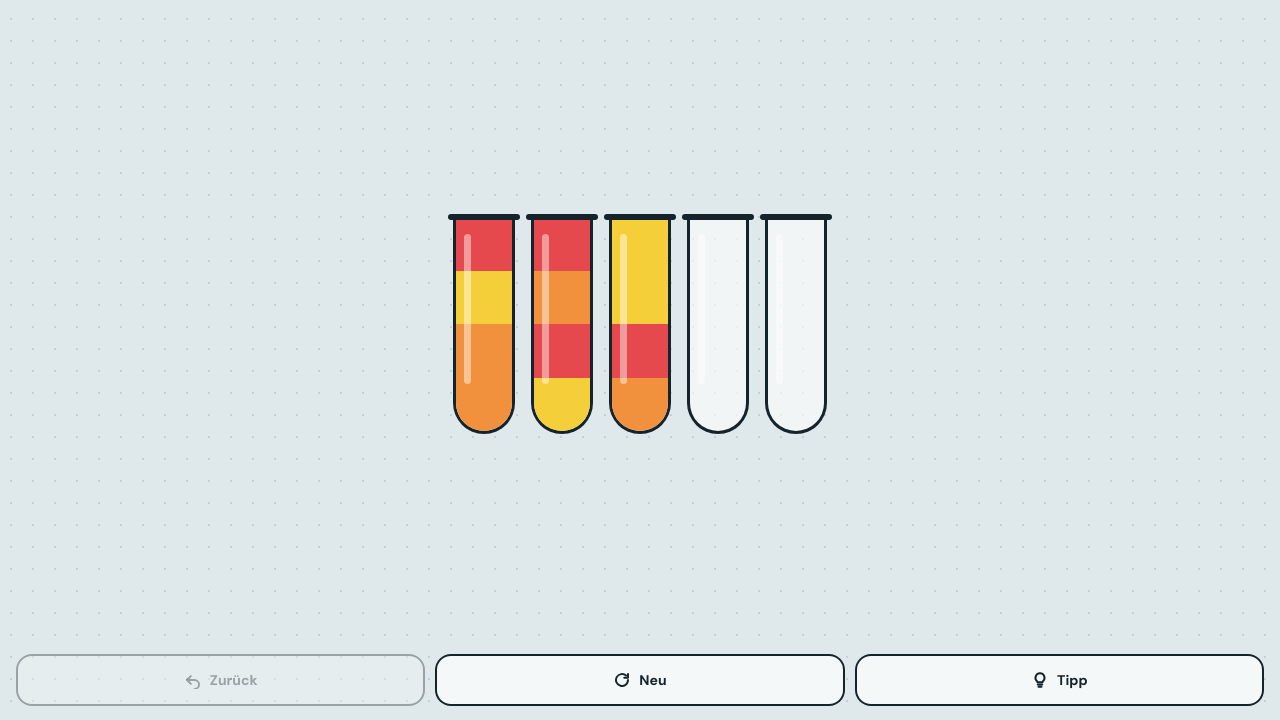
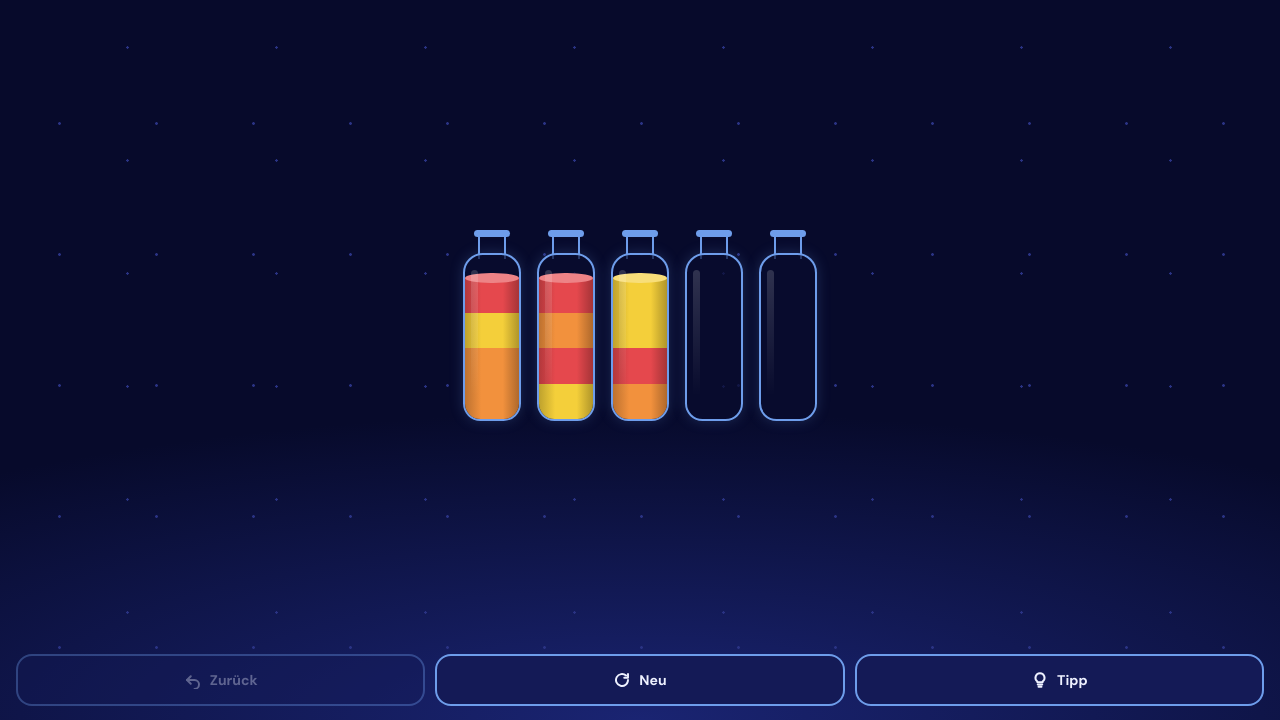
Before and after one commit to flickroll/pipetta, a plain HTML site: page index.html in a window 1280 px wide. Shown: the part 80-800 px from the top of the page. Drawn offline with Linux system fonts and the light colour scheme; a web font is replaced by a local one.

Commit message:
Restyle as dark glass bottles with glossy liquid
Night-blue backdrop, bottle shape with neck and rim, liquid surface on
the top layer, rows of up to five bottles.

Co-Authored-By: Claude Fable 5.2 <noreply@anthropic.com>
Claude-Session: https://claude.ai/code/session_01LED7vFzs4Ktw2mpEapNuVq

```diff
--- a/build.mjs
+++ b/build.mjs
@@ -8,10 +8,9 @@ const head = `<!doctype html>
 <meta name="viewport" content="width=device-width, initial-scale=1, maximum-scale=1, user-scalable=no, viewport-fit=cover">
 <meta name="apple-mobile-web-app-capable" content="yes">
 <meta name="mobile-web-app-capable" content="yes">
-<meta name="apple-mobile-web-app-status-bar-style" content="default">
+<meta name="apple-mobile-web-app-status-bar-style" content="black-translucent">
 <meta name="apple-mobile-web-app-title" content="Pipetta">
-<meta name="theme-color" content="#DFE8EA" media="(prefers-color-scheme: light)">
-<meta name="theme-color" content="#0F181D" media="(prefers-color-scheme: dark)">
+<meta name="theme-color" content="#070A2B">
 <style>:root{padding:env(safe-area-inset-top,0px) 0 env(safe-area-inset-bottom,0px);box-sizing:border-box;height:100%}body{margin:0}[hidden]{display:none!important}</style>
 </head>
 <body>
--- a/index.html
+++ b/index.html
@@ -5,10 +5,9 @@
 <meta name="viewport" content="width=device-width, initial-scale=1, maximum-scale=1, user-scalable=no, viewport-fit=cover">
 <meta name="apple-mobile-web-app-capable" content="yes">
 <meta name="mobile-web-app-capable" content="yes">
-<meta name="apple-mobile-web-app-status-bar-style" content="default">
+<meta name="apple-mobile-web-app-status-bar-style" content="black-translucent">
 <meta name="apple-mobile-web-app-title" content="Pipetta">
-<meta name="theme-color" content="#DFE8EA" media="(prefers-color-scheme: light)">
-<meta name="theme-color" content="#0F181D" media="(prefers-color-scheme: dark)">
+<meta name="theme-color" content="#070A2B">
 <style>:root{padding:env(safe-area-inset-top,0px) 0 env(safe-area-inset-bottom,0px);box-sizing:border-box;height:100%}body{margin:0}[hidden]{display:none!important}</style>
 </head>
 <body>
@@ -18,38 +17,33 @@
 <style>
 /* Layout: one fixed screen. Slim header (wordmark, level stepper, move count), the rack of tubes fills the middle, three thumb-reach actions at the bottom. */
 :root {
-  --bg: #DFE8EA;
-  --dot: #C3D0D4;
-  --panel: #F4F8F8;
-  --ink: #15242C;
-  --muted: #586B75;
-  --glass: rgba(255, 255, 255, .6);
-  --shine: rgba(255, 255, 255, .45);
-  --hatch-a: #9FB0B7;
-  --hatch-b: #B7C5CA;
-  --on-ink: #F4F8F8;
-  --scrim: rgba(21, 36, 44, .45);
+  --bg: #070A2B;
+  --glow: #1A2472;
+  --dot: #2A3384;
+  --panel: #141A56;
+  --ink: #EEF1FF;
+  --muted: #9AA4DA;
+  --rim: #6E9DEB;
+  --glass: rgba(9, 12, 46, .7);
+  --shine: rgba(255, 255, 255, .16);
+  --hatch-a: #262E72;
+  --hatch-b: #323B88;
+  --seal-a: #1D3767;
+  --seal-b: #26467F;
+  --on-ink: #0B0F3A;
+  --scrim: rgba(3, 5, 25, .72);
   --display: "Unbounded", "Avenir Next", "Segoe UI", sans-serif;
   --body: "DM Sans", -apple-system, "Helvetica Neue", Arial, sans-serif;
-}
-@media (prefers-color-scheme: dark) {
-  :root:not([data-theme="light"]) {
-    --bg: #0F181D; --dot: #1E2C33; --panel: #1A262D; --ink: #E6EFF1; --muted: #8DA0AA;
-    --glass: rgba(255, 255, 255, .07); --shine: rgba(255, 255, 255, .16);
-    --hatch-a: #33444D; --hatch-b: #41545E; --on-ink: #0F181D; --scrim: rgba(0, 0, 0, .6);
-    color-scheme: dark;
-  }
-}
-:root[data-theme="dark"] {
-  --bg: #0F181D; --dot: #1E2C33; --panel: #1A262D; --ink: #E6EFF1; --muted: #8DA0AA;
-  --glass: rgba(255, 255, 255, .07); --shine: rgba(255, 255, 255, .16);
-  --hatch-a: #33444D; --hatch-b: #41545E; --on-ink: #0F181D; --scrim: rgba(0, 0, 0, .6);
   color-scheme: dark;
 }
 
 html, body { height: 100%; }
 body {
-  background: var(--bg) radial-gradient(var(--dot) 1.2px, transparent 1.3px) 0 0 / 22px 22px;
+  background:
+    radial-gradient(var(--dot) 1px, transparent 1.4px) 11px 7px / 97px 131px,
+    radial-gradient(var(--dot) 1.3px, transparent 1.7px) 53px 71px / 149px 113px,
+    radial-gradient(120% 55% at 50% 100%, var(--glow), transparent 70%),
+    var(--bg);
   color: var(--ink);
   font-family: var(--body);
   display: flex; flex-direction: column;
@@ -91,22 +85,31 @@ button:focus-visible { outline: 3px solid var(--ink); outline-offset: 3px; }
   transform-origin: 50% 0;
   transition: transform .18s cubic-bezier(.3, .7, .3, 1);
 }
-.tube::before { /* lip */
-  content: ""; position: absolute; z-index: 2; top: -3px; left: -5px; right: -5px; height: 6px;
-  background: var(--ink); border-radius: 3px;
+.tube::before { /* rim of the neck */
+  content: ""; position: absolute; z-index: 2; top: 0; left: 19%; right: 19%; height: 7px;
+  background: var(--rim); border-radius: 4px;
+}
+.neck {
+  position: absolute; top: 4px; left: 26%; right: 26%; height: 13%; box-sizing: border-box;
+  border: 2.5px solid var(--rim); border-block: 0; background: var(--glass);
 }
 .glass {
-  position: absolute; inset: 0; box-sizing: border-box;
-  border: 3px solid var(--ink); border-top: 0;
-  border-radius: 0 0 calc(var(--tw) / 2) calc(var(--tw) / 2);
+  position: absolute; inset: 12% 0 0; box-sizing: border-box;
+  border: 2.5px solid var(--rim);
+  border-radius: calc(var(--tw) * .34) calc(var(--tw) * .34) calc(var(--tw) * .3) calc(var(--tw) * .3);
   background: var(--glass); overflow: hidden;
+  box-shadow: 0 0 14px rgba(110, 157, 235, .22);
 }
 .glass::after { /* highlight */
-  content: ""; position: absolute; z-index: 3; top: 8%; bottom: 22%; left: 14%; width: 12%;
-  border-radius: 99px; background: var(--shine); pointer-events: none;
+  content: ""; position: absolute; z-index: 3; top: 9%; bottom: 14%; left: 12%; width: 13%;
+  border-radius: 99px; background: linear-gradient(var(--shine), transparent); pointer-events: none;
 }
-.liq { position: absolute; inset: 0; display: flex; flex-direction: column-reverse; }
-.unit { flex: none; height: 25%; background: var(--c); }
+.liq { position: absolute; inset: 14% 0 0; display: flex; flex-direction: column-reverse; }
+.unit { position: relative; flex: none; height: 25%; background: linear-gradient(90deg, color-mix(in srgb, var(--c), #000 22%), var(--c) 30%, var(--c) 70%, color-mix(in srgb, var(--c), #000 28%)); }
+.unit:last-child::before { /* surface of the topmost layer */
+  content: ""; position: absolute; left: 0; right: 0; top: calc(var(--tw) * -.09); height: calc(var(--tw) * .18);
+  border-radius: 50%; background: color-mix(in srgb, var(--c), #fff 32%);
+}
 .unit.grow { animation: grow .22s linear both; }
 .unit.shrink { animation: grow .22s linear reverse both; }
 @keyframes grow { from { height: 0; } to { height: 25%; } }
@@ -115,13 +118,14 @@ button:focus-visible { outline: 3px solid var(--ink); outline-offset: 3px; }
   display: grid; place-items: center;
   box-shadow: inset 0 2px 0 var(--bg);
 }
-.unit.hid::after { content: "?"; font-family: var(--display); font-weight: 700; font-size: calc(var(--tw) * .34); color: var(--ink); opacity: .7; }
+.unit.hid:last-child::before { background: var(--hatch-b); }
+.unit.hid::after { content: "?"; font-family: var(--display); font-weight: 700; font-size: calc(var(--tw) * .34); color: var(--ink); opacity: .7; position: relative; }
 .stream { position: absolute; z-index: 1; top: 0; left: 50%; width: 7px; margin-left: -3.5px; border-radius: 0 0 4px 4px; background: var(--c); height: 0; }
 
 .tube.sel { transform: translateY(-16px); }
 .tube.pour { z-index: 5; transition: transform .2s cubic-bezier(.4, 0, .2, 1); }
 .tube.done::after { /* stopper */
-  content: ""; position: absolute; z-index: 4; left: 50%; top: -13px; width: 62%; height: 14px; margin-left: -31%;
+  content: ""; position: absolute; z-index: 4; left: 50%; top: -9px; width: 44%; height: 15px; margin-left: -22%;
   background: var(--ink); border-radius: 5px 5px 2px 2px;
   animation: plug .3s cubic-bezier(.3, 1.6, .5, 1) both;
 }
@@ -130,22 +134,22 @@ button:focus-visible { outline: 3px solid var(--ink); outline-offset: 3px; }
 /* sealed tube: contents covered until enough tubes are finished */
 .seal {
   position: absolute; inset: 0; z-index: 4; display: grid; place-items: center;
-  background: repeating-linear-gradient(45deg, var(--ink) 0 9px, var(--muted) 9px 18px);
+  background: repeating-linear-gradient(45deg, var(--seal-a) 0 9px, var(--seal-b) 9px 18px);
 }
 .seal span {
   width: 74%; aspect-ratio: 1; border-radius: 50%; background: var(--panel); color: var(--ink);
   display: grid; place-items: center; font-family: var(--display); font-weight: 700; font-size: calc(var(--tw) * .36);
-  box-shadow: 0 0 0 3px var(--ink);
+  box-shadow: 0 0 0 3px var(--rim);
 }
 .tube.shake { animation: shake .3s; }
 @keyframes shake { 25% { transform: translateX(-5px); } 50% { transform: translateX(5px); } 75% { transform: translateX(-3px); } }
 .tube.hint .glass { animation: hint 1s ease-in-out infinite; }
-@keyframes hint { 50% { box-shadow: 0 0 0 6px var(--ink); } }
+@keyframes hint { 50% { box-shadow: 0 0 0 6px var(--ink), 0 0 24px var(--ink); } }
 
 /* actions */
 .actions { flex: none; display: grid; grid-template-columns: repeat(3, 1fr); gap: 10px; }
 .actions button {
-  height: 52px; border-radius: 16px; background: var(--panel); box-shadow: inset 0 0 0 2px var(--ink);
+  height: 52px; border-radius: 16px; background: var(--panel); box-shadow: inset 0 0 0 2px var(--rim);
   display: flex; align-items: center; justify-content: center; gap: 8px; font-weight: 700; font-size: 14px;
 }
 .actions button:active { transform: translateY(1px); }
@@ -330,11 +334,11 @@ function persist() { store.set({ maxLevel, state: S }); }
 
 /* ---------- rendering ---------- */
 function layout() {
-  const n = S.tubes.length, rows = n <= 5 ? 1 : 2, per = Math.ceil(n / rows);
+  const n = S.tubes.length, rows = Math.ceil(n / 5), per = Math.ceil(n / rows);
   const W = board.clientWidth, H = board.clientHeight;
-  const cg = per >= 6 ? 12 : 16, rg = 40;
-  const tw = Math.floor(Math.min(62, (W - cg * (per - 1) - 10) / per));
-  const th = Math.floor(Math.min(tw * 3.5, (H - rg * (rows - 1) - 50) / rows));
+  const cg = 16, rg = 38;
+  const tw = Math.floor(Math.min(58, (W - cg * (per - 1) - 10) / per));
+  let th = Math.floor(Math.min(tw * 3.3, (H - rg * (rows - 1) - 50) / rows));
   board.style.setProperty('--tw', tw + 'px');
   board.style.setProperty('--th', th + 'px');
   board.style.setProperty('--cg', cg + 'px');
@@ -344,7 +348,7 @@ function layout() {
     const row = document.createElement('div'); row.className = 'row';
     for (let i = r * per; i < Math.min(n, (r + 1) * per); i++) {
       const slot = document.createElement('div'); slot.className = 'slot';
-      slot.innerHTML = '<button type="button" class="tube" data-i="' + i + '"><span class="glass"><span class="liq"></span><span class="stream"></span></span></button>';
+      slot.innerHTML = '<button type="button" class="tube" data-i="' + i + '"><span class="neck"></span><span class="glass"><span class="liq"></span><span class="stream"></span></span></button>';
       row.appendChild(slot);
     }
     board.appendChild(row);
@@ -360,7 +364,7 @@ function unitEl(x) {
 function render() {
   const dc = done();
   S.tubes.forEach((t, i) => {
-    const el = tubeEl(i), glass = el.firstChild, liq = glass.firstChild;
+    const el = tubeEl(i), glass = el.querySelector('.glass'), liq = glass.firstChild;
     liq.replaceChildren(...t.u.map(unitEl));
     const lk = locked(t, dc);
     let seal = glass.querySelector('.seal');
```
Also changed, not shown: game.html (+52 -47 lines).
